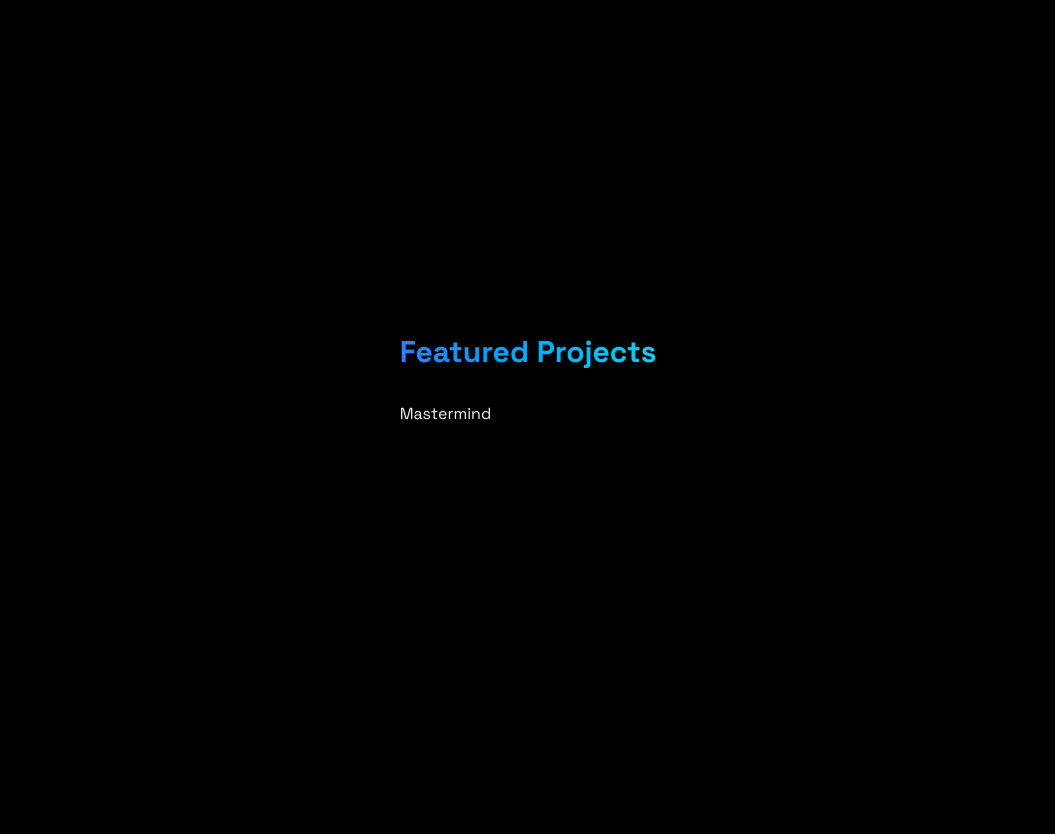
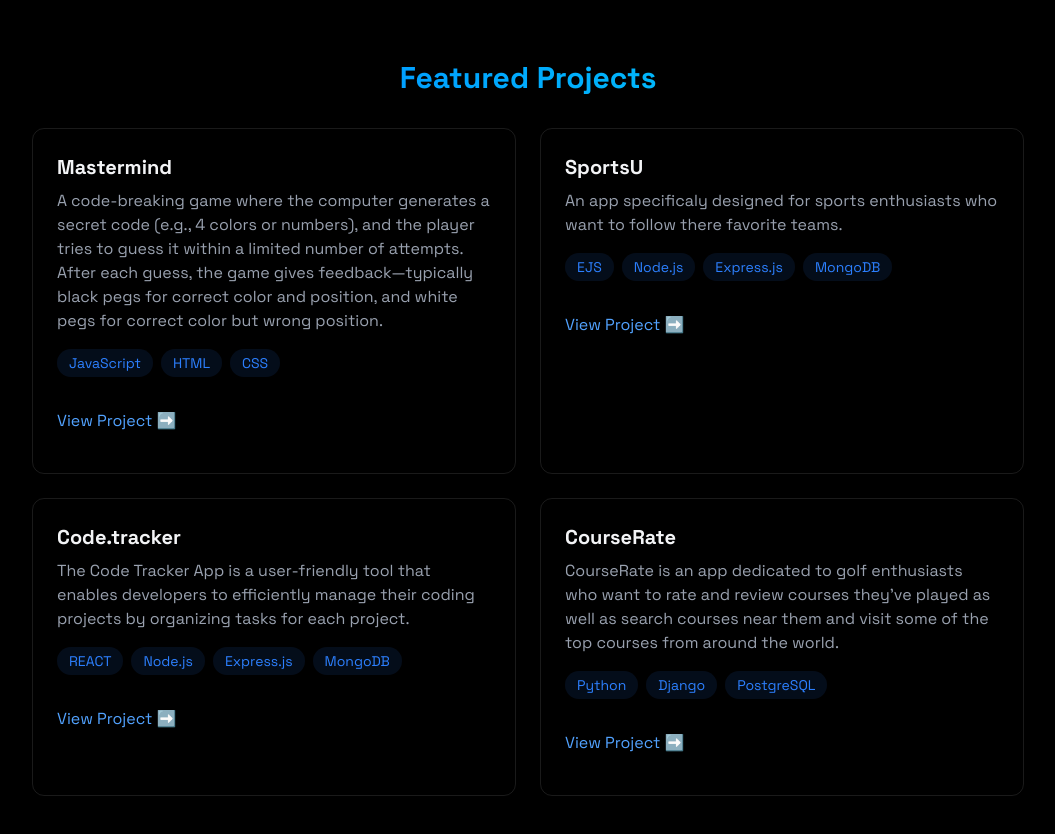
Before and after one commit to JWenham22/portfolio, a React (Vite) app: page / in a window 1280 px wide. Shown: the part 1620-2454 px from the top of the page, without its empty margins (112-1167 px from the left). Before the commit the page ends 2400 px from the top, so only its background shows below. Built offline with nearby package versions, Linux system fonts and the light colour scheme.

Commit message:
finsihed the projects.jsx, but now I needto add the projects

```diff
--- /dev/null
+++ b/src/components/RevealOnScroll.jsx
@@ -0,0 +1,5 @@
+
+export const RevealOnScroll = ({ children }) => {
+
+    return <div> {children} </div>
+}
--- a/src/components/sections/About.jsx
+++ b/src/components/sections/About.jsx
@@ -31,7 +31,7 @@ export const About = () => {
                                 <span
                                 key={key}
                                 className="bg-blue-500/10 text-blue-500 py-1 px-3 rounded-full text-sm hover:bg-blue-500/20
-                                                hover:shadow-[0_2px_8px_rgba(59, 130, 2246, 0.2)] transition
+                                                hover:shadow-[0_2px_8px_rgba(59, 130, 246, 0.2)] transition
                                 "
                                 >
                                     {tech}
--- a/src/components/sections/Projects.jsx
+++ b/src/components/sections/Projects.jsx
@@ -6,8 +6,126 @@ export const Projects = () => {
             Featured Projects
         </h2>
         <div className="grid grid-cols-1 md:grid-cols-2 gap-6">
-            <div>
-                <h3>Mastermind</h3>
+            <div className="p-6 rounded-xl border border-white/10 hover:-translate-y-1 hover:border-blue-500/30 hover:shadow-[0_2px_8px_rgba(59, 130, 246, 0.1)] transition">
+                <h3 className="text-xl font-bold mb-2">Mastermind</h3>
+                <p className="text-gray-400 mb-4">
+                A code-breaking game where the computer
+                generates a secret code (e.g., 4 colors or numbers),
+                and the player tries to guess it within a limited number
+                of attempts. After each guess, the game gives
+                feedback—typically black pegs for correct color and
+                position, and white pegs for correct color but wrong
+                position.
+                </p>
+                <div className="flex flex-wrap gap-2 mb-4">
+                    {["JavaScript", "HTML", "CSS"].map((tech, key) => (
+                        <span
+                            key={key}
+                            className="bg-blue-500/10 text-blue-500 py-1 px-3 rounded-full text-sm hover:bg-blue-500/20
+                                            hover:shadow-[0_2px_8px_rgba(59, 130, 246, 0.1)] transition-all
+                            "
+                        >
+                            {tech}
+                        </span>
+                    ))}
+                </div>
+
+                <div className="flex justify-between items-center">
+                    <a
+                        href="#"
+                        className="text-blue-400 hover:text-blue-300 transition-colors my-4"
+                        >
+                        View Project ➡️
+                    </a>
+                </div>
+            </div>
+            <div className="p-6 rounded-xl border border-white/10 hover:-translate-y-1 hover:border-blue-500/30 hover:shadow-[0_2px_8px_rgba(59, 130, 246, 0.1)] transition">
+                <h3 className="text-xl font-bold mb-2">SportsU</h3>
+                <p className="text-gray-400 mb-4">
+                An app specificaly designed for sports enthusiasts
+                who want to follow there favorite teams.
+                </p>
+                <div className="flex flex-wrap gap-2 mb-4">
+                    {["EJS", "Node.js", "Express.js", "MongoDB"].map((tech, key) => (
+                        <span
+                            key={key}
+                            className="bg-blue-500/10 text-blue-500 py-1 px-3 rounded-full text-sm hover:bg-blue-500/20
+                                            hover:shadow-[0_2px_8px_rgba(59, 130, 246, 0.1)] transition-all
+                            "
+                        >
+                            {tech}
+                        </span>
+                    ))}
+                </div>
+
+                <div className="flex justify-between items-center">
+                    <a
+                        href="#"
+                        className="text-blue-400 hover:text-blue-300 transition-colors my-4"
+                        >
+                        View Project ➡️
+                    </a>
+                </div>
+            </div>
+            <div className="p-6 rounded-xl border border-white/10 hover:-translate-y-1 hover:border-blue-500/30 hover:shadow-[0_2px_8px_rgba(59, 130, 246, 0.1)] transition">
+                <h3 className="text-xl font-bold mb-2">Code.tracker</h3>
+                <p className="text-gray-400 mb-4">
+                The Code Tracker App is a user-friendly tool
+                that enables developers to efficiently manage
+                their coding projects by organizing tasks for
+                each project.
+                </p>
+                <div className="flex flex-wrap gap-2 mb-4">
+                    {["REACT", "Node.js", "Express.js", "MongoDB"].map((tech, key) => (
+                        <span
+                            key={key}
+                            className="bg-blue-500/10 text-blue-500 py-1 px-3 rounded-full text-sm hover:bg-blue-500/20
+                                            hover:shadow-[0_2px_8px_rgba(59, 130, 246, 0.1)] transition-all
+                            "
+                        >
+                            {tech}
+                        </span>
+                    ))}
+                </div>
+
+                <div className="flex justify-between items-center">
+                    <a
+                        href="#"
+                        className="text-blue-400 hover:text-blue-300 transition-colors my-4"
+                        >
+                        View Project ➡️
+                    </a>
+                </div>
+            </div>
+            <div className="p-6 rounded-xl border border-white/10 hover:-translate-y-1 hover:border-blue-500/30 hover:shadow-[0_2px_8px_rgba(59, 130, 246, 0.1)] transition">
+                <h3 className="text-xl font-bold mb-2">CourseRate</h3>
+                <p className="text-gray-400 mb-4">
+                CourseRate is an app dedicated to golf enthusiasts
+                who want to rate and review courses they've played
+                as well as search courses near them and visit some
+                of the top courses from around the world.
+                </p>
+                <div className="flex flex-wrap gap-2 mb-4">
+                    {["Python", "Django", "PostgreSQL"].map((tech, key) => (
+                        <span
+                            key={key}
+                            className="bg-blue-500/10 text-blue-500 py-1 px-3 rounded-full text-sm hover:bg-blue-500/20
+                                            hover:shadow-[0_2px_8px_rgba(59, 130, 246, 0.1)] transition-all
+                            "
+                        >
+                            {tech}
+                        </span>
+                    ))}
+                </div>
+
+                <div className="flex justify-between items-center">
+                    <a
+                        href="#"
+                        className="text-blue-400 hover:text-blue-300 transition-colors my-4"
+                        >
+                        View Project ➡️
+                    </a>
+                </div>
             </div>
         </div>
         </div>
```
